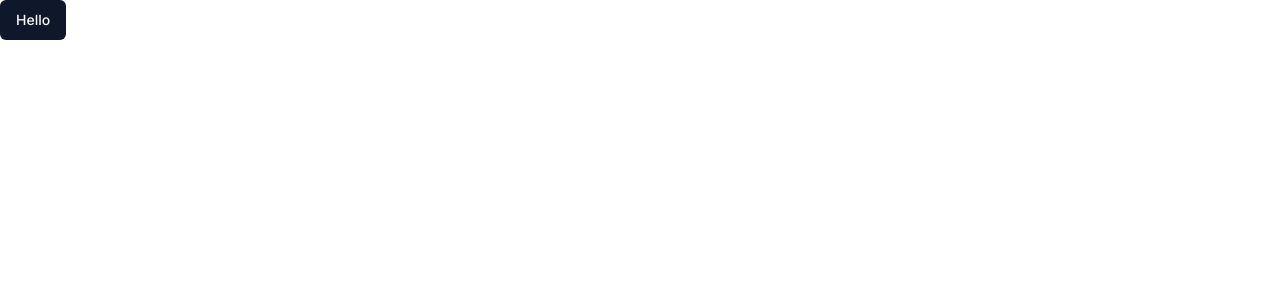
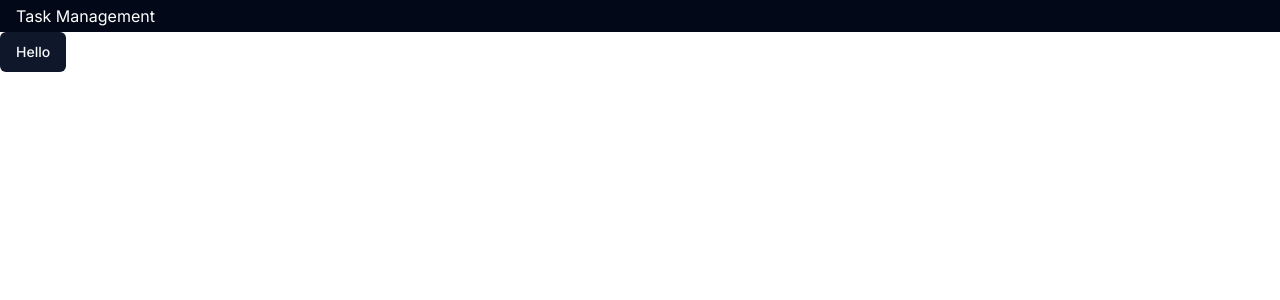
Before and after one commit to gedesurya125/task-management, a Next.js app: page / in a window 1280 px wide. Shown: the top 300 px of the page. Built offline with nearby package versions, Linux system fonts and the light colour scheme.

Commit message:
add Navigation bar

```diff
--- a/src/app/layout.tsx
+++ b/src/app/layout.tsx
@@ -3,6 +3,7 @@ import "./globals.css";
 import { Inter as FontSans } from "next/font/google";
 
 import { cn } from "@/lib/utils";
+import { NavigationBar } from "@/components/NavigationBar";
 
 const fontSans = FontSans({
   subsets: ["latin"],
@@ -27,6 +28,7 @@ export default function RootLayout({
           fontSans.variable
         )}
       >
+        <NavigationBar />
         {children}
       </body>
     </html>
--- /dev/null
+++ b/src/components/NavigationBar.tsx
@@ -0,0 +1,13 @@
+import React from "react";
+
+export const NavigationBar = () => {
+  return (
+    <div className="bg-foreground text-background py-1 px-4">
+      <AppName />
+    </div>
+  );
+};
+
+const AppName = () => {
+  return <h1>Task Management</h1>;
+};
```
